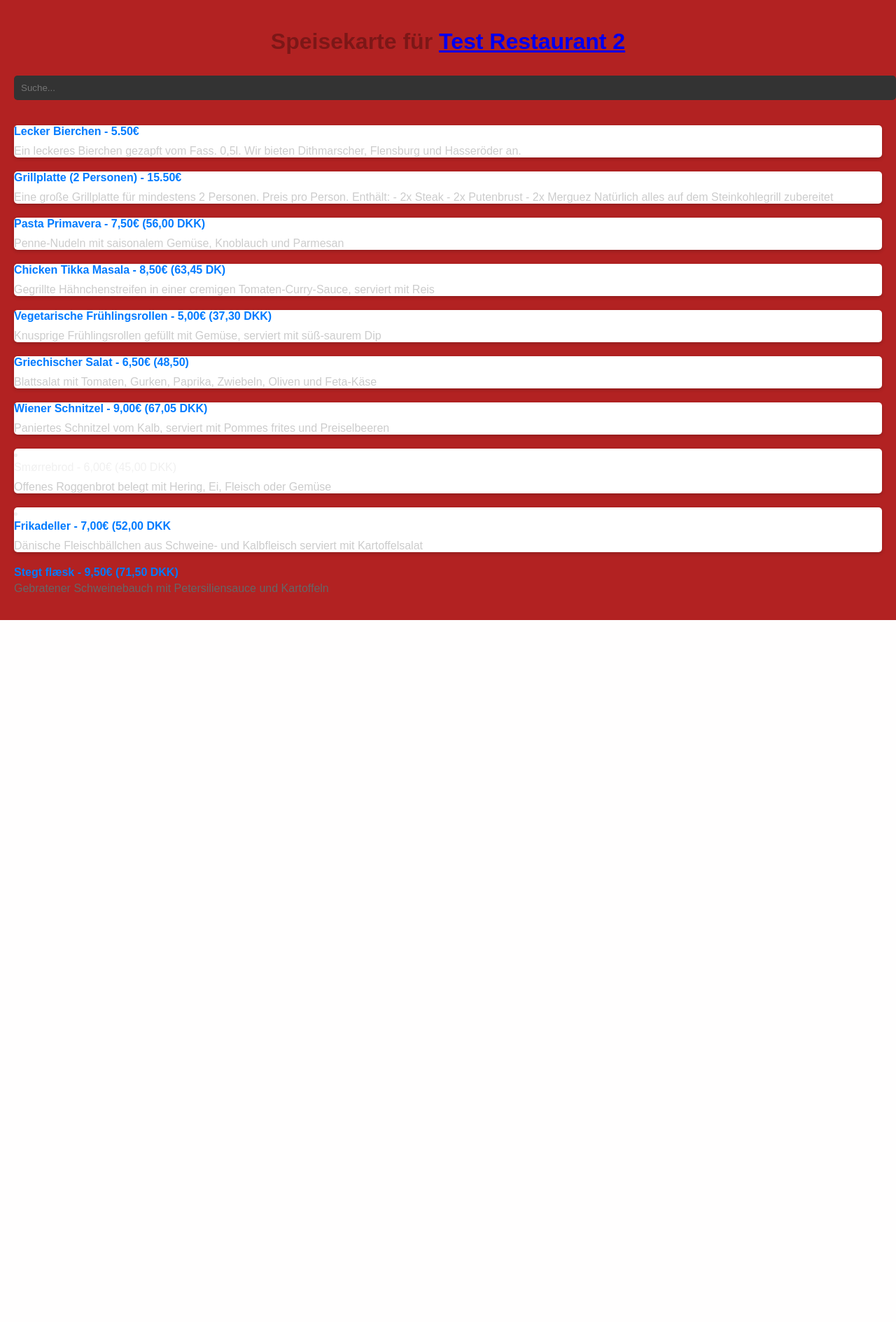
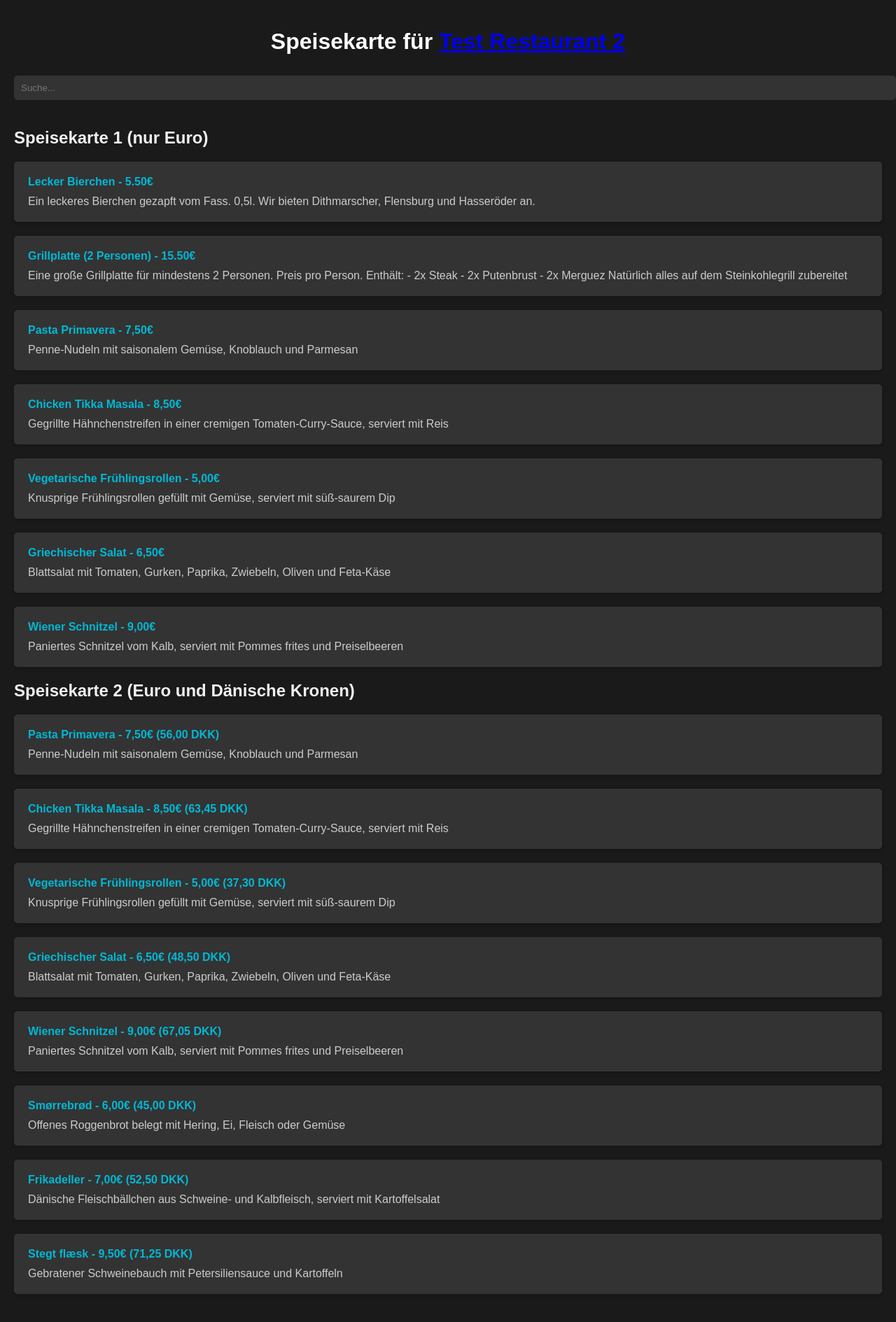
Before and after one commit to Benedikt-Mueller/webengineering-sose24, a Django app: page /restaurant/restaurant/1/menu/ in a window 1280 px wide. Shown: the whole page at 70% size. Before the commit the page ends 886 px from the top, so only its background shows below. Run offline with Django 5.2, Linux system fonts and the light colour scheme; data comes from the database, SQL or seed files in the repository; both versions use the stored data as it was after the commit.

Commit message:
kommentar

```diff
--- a/restaurant_reservation_system_bjsty/restaurant/admin.py
+++ b/restaurant_reservation_system_bjsty/restaurant/admin.py
@@ -1,6 +1,9 @@
 from django.contrib import admin
 from .models import *
+
+
 # Register your models here.
+admin.site.register(Profile)
 admin.site.register(UserProfile)
 admin.site.register(Restaurant)
 admin.site.register(Menu)
--- a/restaurant_reservation_system_bjsty/restaurant/models.py
+++ b/restaurant_reservation_system_bjsty/restaurant/models.py
@@ -11,6 +11,18 @@ class UserProfile(models.Model):
     role = models.CharField(max_length=50, choices=Choices.ROLE_CHOICES)
     def __str__(self):
         return str(self.user)
+
+ # Benutzer- und Profildaten
+from django.contrib.auth.models import User
+from django.db import models
+
+class Profile(models.Model):
+    user = models.OneToOneField(User, on_delete=models.CASCADE)
+    bio = models.TextField(max_length=500, blank=True)
+
+    def __str__(self):
+        return self.user.username
+
 
 
 # Restaurant model
--- a/restaurant_reservation_system_bjsty/restaurant/templates/restaurant/menu.html
+++ b/restaurant_reservation_system_bjsty/restaurant/templates/restaurant/menu.html
@@ -1,17 +1,17 @@
 <!DOCTYPE html>
 <html>
 <head>
-    <title>{{ restaurant.name }} Menu</title>
+    <title{{ restaurant.name }} Menu</title>
     <style>
         body {
             font-family: Arial, sans-serif;
             margin: 0;
             padding: 20px;
-            background-color: #1a1a1a;
+            background-color:#1a1a1a;
             color: #f0f0f0;
         }
         h1 {
-            color: #ffffff;
+            color:#ffffff;
             text-align: center;
             margin-bottom: 30px;
         }
@@ -20,7 +20,7 @@
             padding: 10px;
             margin-bottom: 20px;
             background-color: #333333;
-            color: #f0f0f0;
+            color:#f0f0f0;
             border: none;
             border-radius: 5px;
         }
@@ -35,18 +35,18 @@
             border-radius: 5px;
             box-shadow: 0 2px 5px rgba(0, 0, 0, 0.2);
         }
-        li:hover {
+        li:hover{
             transform: translateY(-5px);
             box-shadow: 0 4px 10px rgba(0, 0, 0, 0.3);
         }
         li p {
             margin: 10px 0 0;
-            color: #cccccc;
+            color:#cccccc;
         }
-        .price {
+       .price {
             font-weight: bold;
-            color: #00b8d4;
-        }
+            color:#00b8d4;
+       }
     </style>
     <script>
         function filterMenu() {
@@ -63,58 +63,12 @@
                 }
             }
         }
-    </script>
+</script>
 </head>
 <body>
-
-<!DOCTYPE <html>
-    <html>
-        <head>
-            <title>Speisekarte</title>
-            <meta charset="UTF-8">
-            <style>
-                body {
-                    font-family: Arial, sans-serif;
-                    background-color: firebrick;
-                    margin: 0;
-                    padding: 20px;
-                }
-                h1 {
-                    color:rgba(0, 0, 0, 0.3);
-                    text-align: center;
-                }
-                ul {
-                    list-style-type: none;
-                    padding: 0;
-
-                }
-                li{
-                    background-color: #ffffff;
-                    padding:0;
-                }
-                .price {
-                    font-weight: bold;
-                    color: #007bff;
-                    margin-bottom: 5px;
-                }
-                p{
-                    margin-top: 5px;
-                    color: #666;
-                }
-                searchInput {
-                    padding: 10px;
-                    width: 100%
-
-
-
-                }
-            </style>
-        </head>
-    </html>
-
-</html>
     <h1>Speisekarte für <a href="{% url 'restaurant_detail' restaurant.id %}">{{ restaurant.name }}</a></h1>
     <input type="text" id="searchInput" onkeyup="filterMenu()" placeholder="Suche...">
+    <h2>Speisekarte 1 (nur Euro)</h2>
     <ul>
         {% for item in menu_items %}
         <li>
@@ -123,11 +77,35 @@
         </li>
         {% endfor %}
         <li>
+            <div class="price">Pasta Primavera - 7,50€</div>
+            <p>Penne-Nudeln mit saisonalem Gemüse, Knoblauch und Parmesan</p>
+        </li>
+        <li>
+            <div class="price">Chicken Tikka Masala - 8,50€</div>
+            <p>Gegrillte Hähnchenstreifen in einer cremigen Tomaten-Curry-Sauce, serviert mit Reis</p>
+        </li>
+        <li>
+            <div class="price">Vegetarische Frühlingsrollen - 5,00€</div>
+            <p>Knusprige Frühlingsrollen gefüllt mit Gemüse, serviert mit süß-saurem Dip</p>
+        </li>
+        <li>
+            <div class="price">Griechischer Salat - 6,50€</div>
+            <p>Blattsalat mit Tomaten, Gurken, Paprika, Zwiebeln, Oliven und Feta-Käse</p>
+        </li>
+        <li>
+            <div class="price">Wiener Schnitzel - 9,00€</div>
+            <p>Paniertes Schnitzel vom Kalb, serviert mit Pommes frites und Preiselbeeren</p>
+        </li>
+    </ul>
+
+    <h2>Speisekarte 2 (Euro und Dänische Kronen)</h2>
+    <ul>
+        <li>
             <div class="price">Pasta Primavera - 7,50€ (56,00 DKK)</div>
             <p>Penne-Nudeln mit saisonalem Gemüse, Knoblauch und Parmesan</p>
         </li>
         <li>
-            <div class="price">Chicken Tikka Masala - 8,50€ (63,45 DK)</div>
+            <div class="price">Chicken Tikka Masala - 8,50€ (63,45 DKK)</div>
             <p>Gegrillte Hähnchenstreifen in einer cremigen Tomaten-Curry-Sauce, serviert mit Reis</p>
         </li>
         <li>
@@ -135,24 +113,23 @@
             <p>Knusprige Frühlingsrollen gefüllt mit Gemüse, serviert mit süß-saurem Dip</p>
         </li>
         <li>
-            <div class="price">Griechischer Salat - 6,50€ (48,50)</div>
+            <div class="price">Griechischer Salat - 6,50€ (48,50 DKK)</div>
             <p>Blattsalat mit Tomaten, Gurken, Paprika, Zwiebeln, Oliven und Feta-Käse</p>
         </li>
         <li>
             <div class="price">Wiener Schnitzel - 9,00€ (67,05 DKK)</div>
             <p>Paniertes Schnitzel vom Kalb, serviert mit Pommes frites und Preiselbeeren</p>
         </li>
-    </ul>
         <li>
-            <div class=""price">Smørrebrod - 6,00€ (45,00 DKK)</div>
+            <div class="price">Smørrebrød - 6,00€ (45,00 DKK)</div>
             <p>Offenes Roggenbrot belegt mit Hering, Ei, Fleisch oder Gemüse</p>
         </li>
         <li>
-            <div class="price">Frikadeller - 7,00€ (52,00 DKK</div>
-            <p>Dänische Fleischbällchen aus Schweine- und Kalbfleisch serviert mit Kartoffelsalat</p>
-            </li>
+            <div class="price">Frikadeller - 7,00€ (52,50 DKK)</div>
+            <p>Dänische Fleischbällchen aus Schweine- und Kalbfleisch, serviert mit Kartoffelsalat</p>
         </li>
-            <div class="price">Stegt flæsk - 9,50€ (71,50 DKK)</div>
+        <li>
+            <div class="price">Stegt flæsk - 9,50€ (71,25 DKK)</div>
             <p>Gebratener Schweinebauch mit Petersiliensauce und Kartoffeln</p>
         </li>
     </ul>
--- a/restaurant_reservation_system_bjsty/restaurant/urls.py
+++ b/restaurant_reservation_system_bjsty/restaurant/urls.py
@@ -1,5 +1,12 @@
 from django.urls import path, include
 from . import views
+from django.urls import path
+from .views import register, login_view
+
+urlpatterns = [
+    path('register/', register, name='register'),
+    path('login/', login_view, name='login'),
+]
 
 
 
--- a/restaurant_reservation_system_bjsty/restaurant/views.py
+++ b/restaurant_reservation_system_bjsty/restaurant/views.py
@@ -4,6 +4,8 @@ from django.contrib.auth.hashers import make_password
 from .models import *
 from django.http import HttpResponse, Http404, JsonResponse
 from django.contrib.auth.decorators import login_required
+from django.contrib.auth.forms import AuthenticationForm
+from .forms import UserForm, ProfileForm
 from django.views.decorators.http import require_POST
 from django.urls import reverse
 from .forms import *
@@ -317,3 +319,33 @@ def restaurant_detail(request, pk):
     feedbacks = Feedback.objects.filter(restaurant=restaurant)
     menu_items = Menu.objects.filter(restaurant=restaurant)
     return render(request, 'restaurant/restaurant_detail.html', {'restaurant': restaurant, 'images': images,'feedbacks':feedbacks,'menu_items':menu_items})
+
+#Register
+def register(request):
+    if request.method == 'POST':
+        user_form = UserForm(request.POST)
+        profile_form = ProfileForm(request.POST)
+        if user_form.is_valid() and profile_form.is_valid():
+            user = user_form.save(commit=False)
+            user.set_password(user_form.cleaned_data['password'])
+            user.save()
+            profile = profile_form.save(commit=False)
+            profile.user = user
+            profile.save()
+            login(request, user)
+            return redirect('profile')  # or any other page
+    else:
+        user_form = UserForm()
+        profile_form = ProfileForm()
+    return render(request, 'register.html', {'user_form': user_form, 'profile_form': profile_form})
+
+def login_view(request):
+    if request.method == 'POST':
+        form = AuthenticationForm(request, data=request.POST)
+        if form.is_valid():
+            user = form.get_user()
+            login(request, user)
+            return redirect('profile')  # or any other page
+    else:
+        form = AuthenticationForm()
+    return render(request, 'login.html', {'form': form})
```
Also changed, not shown: restaurant_reservation_system_bjsty/restaurant/forms.py (+18 -0 lines), restaurant_reservation_system_bjsty/restaurant/templates/login.html (added, +18 -0 lines), restaurant_reservation_system_bjsty/restaurant/templates/register.html (added, +21 -0 lines), restaurant_reservation_system_bjsty/db.sqlite3, restaurant_reservation_system_bjsty/restaurant/migrations/0006_profile.py (added).
